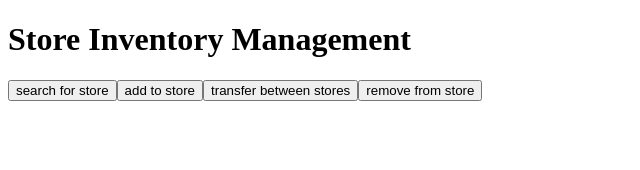
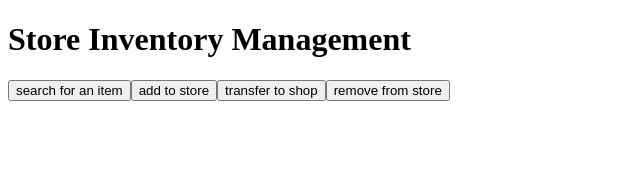
Before and after one commit to SarahKapalka/inventory-management, a React app: page / in a window 1280 px wide. Shown: the top 170 px of the page, without its empty margins (0-640 px from the left). Built offline with nearby package versions, Linux system fonts and the light colour scheme.

Commit message:
just some changes with the number of stores

```diff
--- a/src/js/Main.js
+++ b/src/js/Main.js
@@ -15,9 +15,9 @@ const Main = () =>{
         case "main":
             return (
             <div id='main-menu'>
-                <button className='main-button' onClick={()=>{setpage("search")}}>search for store</button>
+                <button className='main-button' onClick={()=>{setpage("search")}}>search for an item</button>
                 <button className='main-button' onClick={()=>{setpage("add")}}>add to store</button>
-                <button className='main-button' onClick={()=>{setpage("transfer")}}>transfer between stores</button>
+                <button className='main-button' onClick={()=>{setpage("transfer")}}>transfer to shop</button>
                 <button className='main-button' onClick={()=>{setpage("remove")}}>remove from store</button>
             </div>
             )
```
